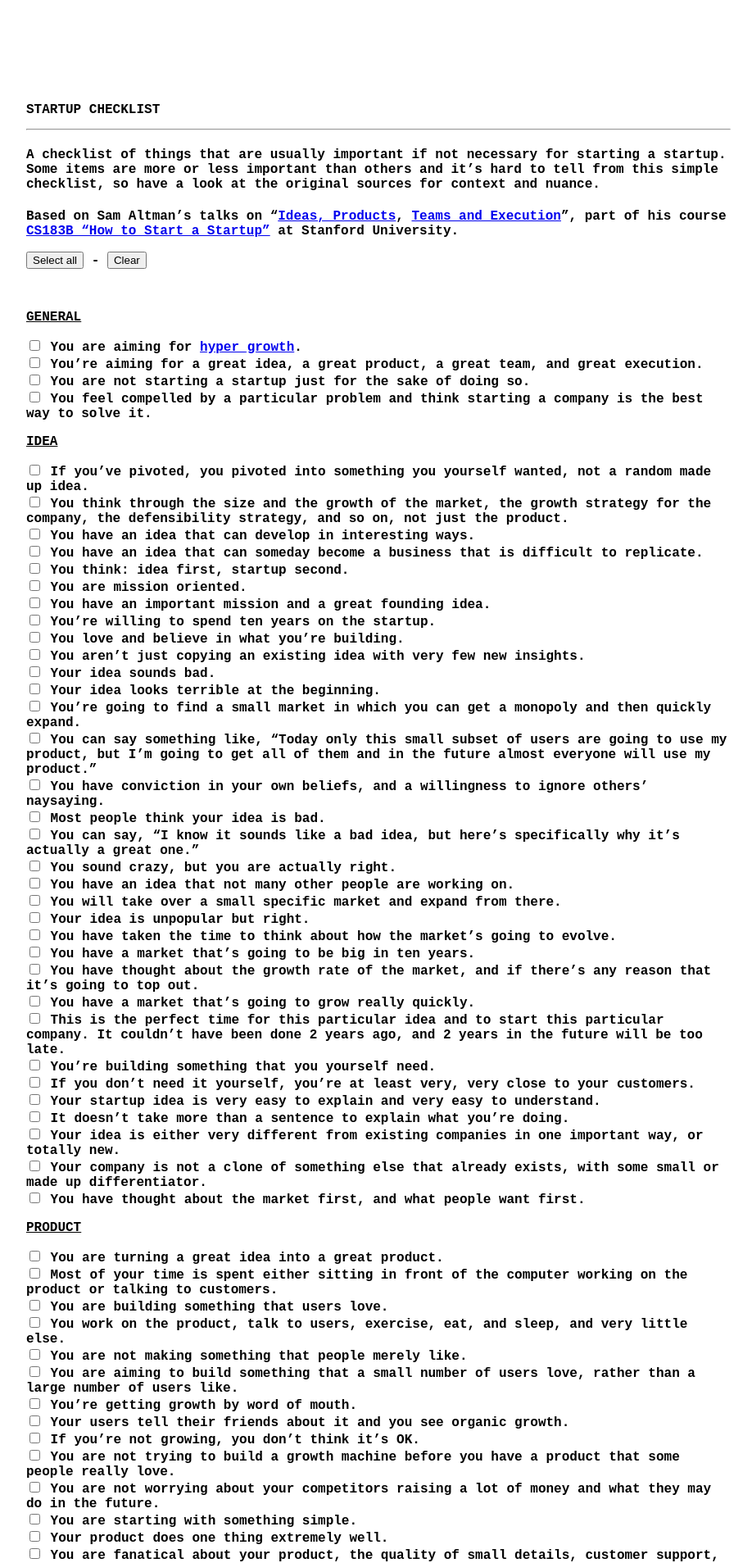
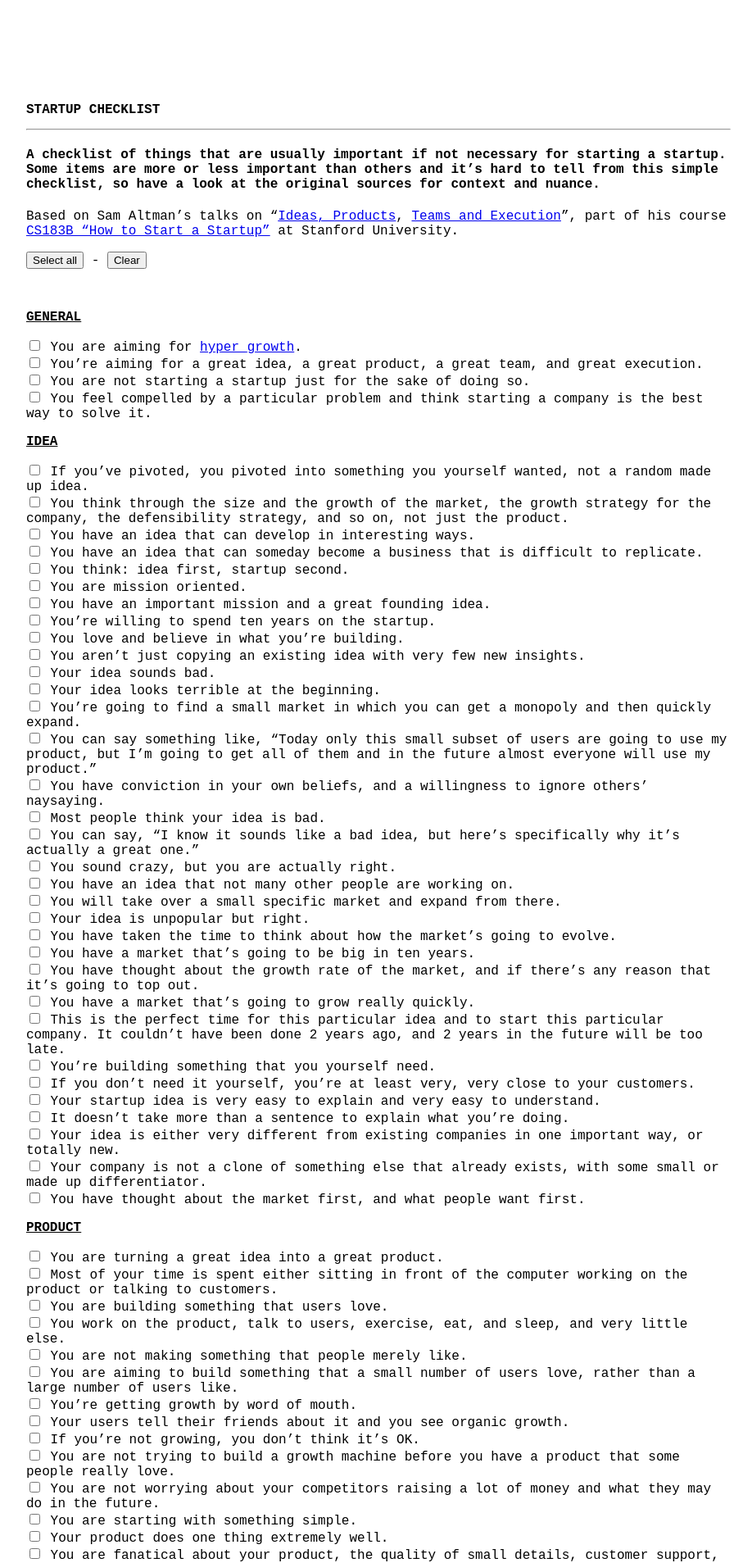
Before and after one commit to bnjs/bnjs.github.io, a Jekyll site: the page built from notes/startup-checklist.md, in a window 1280 px wide. Shown: the top 1907 px of the page at 82% size, without its empty margins (178-1096 px from the left). Built offline with Jekyll 4.4.1, drawn with Linux system fonts in a browser that asks for light colours; nearby versions of some CDN libraries.

Commit message:
Style adjustments

```diff
--- a/stylesheets/styles.css
+++ b/stylesheets/styles.css
@@ -3,11 +3,16 @@
 body {
   padding:50px;
   font-family: 'Courier New';
-  font-weight: bold;
 }
 
 body, h1, h2, h3 {
   font-size: 16px;
+}
+
+ul li, ol li, p { font-weight: normal; }
+
+h1, h2, h3, h4 {
+  font-weight: bold;
 }
 
 h1, h2 {
```
